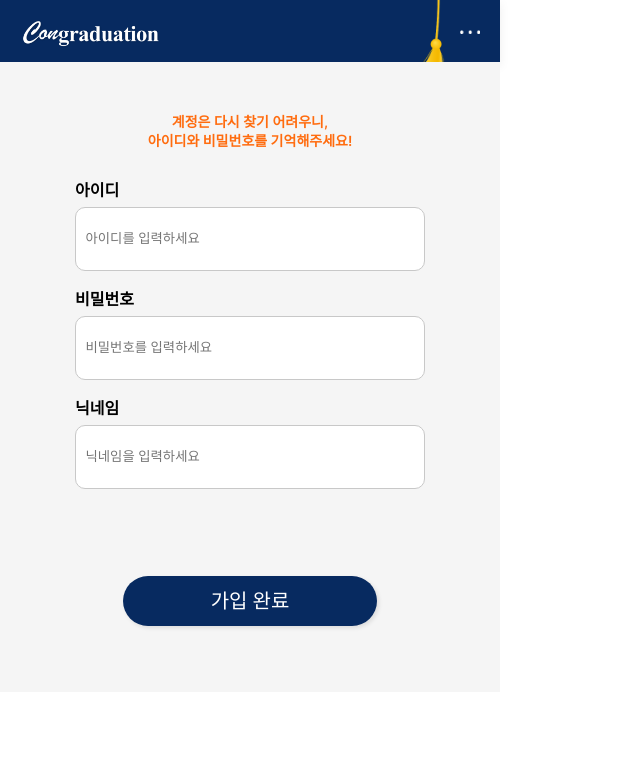
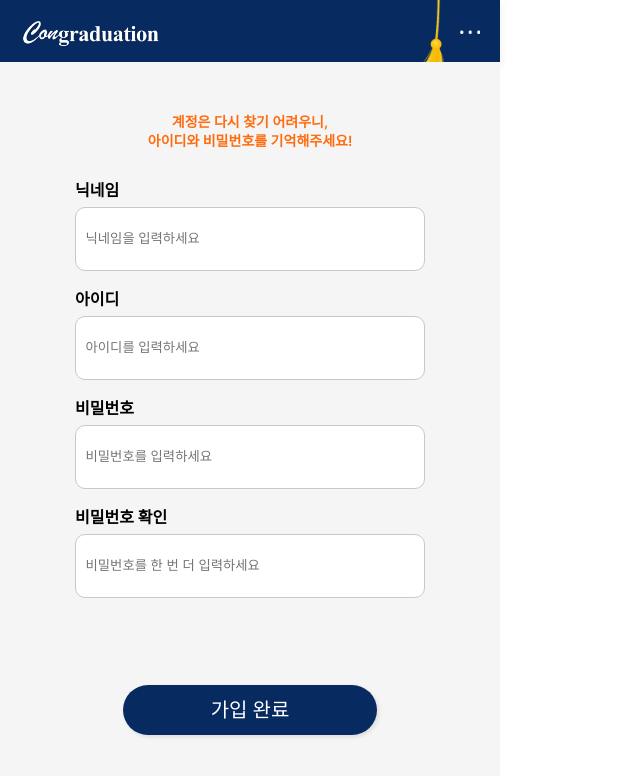
Before and after one commit to vdnuit/Congraduation, a React (Create React App) app in the folder front/: page /signup in a window 1280 px wide. Shown: the top 776 px of the page, without its empty margins (0-640 px from the left). Built offline with nearby package versions, Linux system fonts and the light colour scheme; no server answers; a web font is replaced by a local one.

Commit message:
improve signup

```diff
--- a/front/src/pages/SignUp.jsx
+++ b/front/src/pages/SignUp.jsx
@@ -81,11 +81,21 @@ function SignUp() {
         register,
         watch,
         handleSubmit,
-        formState: { errors }
+        formState: { errors },
+        setError,
     } = useForm();
     const navigate = useNavigate();
-    const handleRegister = () => {
-        axios
+    const handleRegister = (data) => {
+        if(data.password !== data.password1){
+            setError(
+                "password1",
+                {message: " 비밀번호가 다릅니다"},
+                {shouldFocus: true}
+            );
+        }
+
+        if(data.password === data.password1){
+            axios
         .post("http://localhost:8000/api/v1/users/signup", {
             userId: watch().ID,
             password: watch().password,
@@ -99,6 +109,7 @@ function SignUp() {
             navigate(`/`);
         })
         .catch(()=>alert("중복된 사용자 정보입니다. 다시 한번 확인해주세요."))
+        }
     }
 
     return (
@@ -108,6 +119,19 @@ function SignUp() {
                 <p>아이디와 비밀번호를 기억해주세요!</p>
             </Warn>
             <Form onSubmit={handleSubmit(handleRegister)}>
+
+                <div>
+                    <Span>닉네임</Span>
+                    <Error>{errors?.nickname?.message}</Error>
+                </div>
+                <Input
+                    {...register('nickname', {
+                        required: true,
+                        minLength: { value: 1, message: '닉네임을 작성해주세요.' },
+                    })}
+                    placeholder="닉네임을 입력하세요"
+                />
+
                 <div>
                     <Span>아이디</Span>
                     <Error>{errors?.ID?.message}</Error>
@@ -140,15 +164,14 @@ function SignUp() {
                 />
 
                 <div>
-                    <Span>닉네임</Span>
-                    <Error>{errors?.nickname?.message}</Error>
+                    <Span>비밀번호 확인</Span>
+                    <Error>{errors?.password1?.message}</Error>
                 </div>
-                <Input
-                    {...register('nickname', {
+                <Input type="password"
+                    {...register('password1', {
                         required: true,
-                        minLength: { value: 1, message: '닉네임을 작성해주세요.' },
                     })}
-                    placeholder="닉네임을 입력하세요"
+                    placeholder="비밀번호를 한 번 더 입력하세요"
                 />
 
                 <Div>
```
